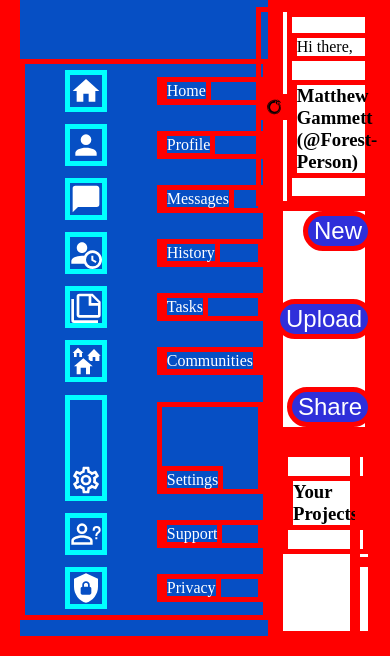
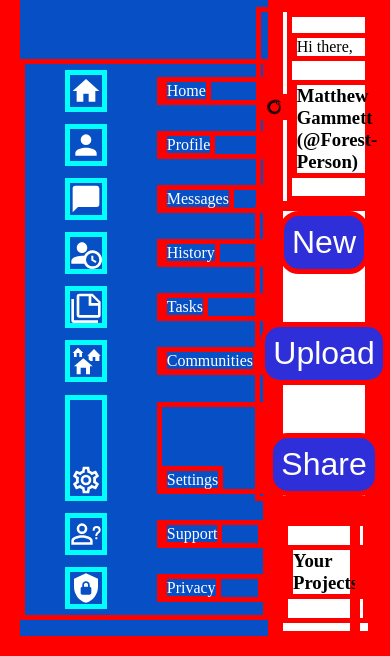
Before and after one commit to Forest-Person/Admin-Dashboard, a plain HTML site: page index.html in a window 390 px wide. Shown: the part 218-874 px from the top of the page. Drawn offline with Linux system fonts and the light colour scheme.

Commit message:
Add new-upload-share-buttons class to media query for smaller screens. Set the justify-content to center when these conditions are met of the small screen.

```diff
--- a/style.css
+++ b/style.css
@@ -195,7 +195,7 @@ input {
     display: flex;
     gap:3rem;
     justify-content: flex-end;
-    flex-wrap: wrap;
+   flex-wrap: wrap;
 }
 
 
@@ -203,10 +203,12 @@ input {
 
 .new-Upload-Share-Buttons button {
 
-    font-size:1.5rem;
+    font-size:2rem;
     background-color: rgb(47, 47, 218);
     color: white;
     border-radius: 20px;
+    padding: .5rem;
+
 
 
 
@@ -233,8 +235,9 @@ input {
 @media screen and (max-width:990px) {
     .headerBottom {
       display: flex;
+
       flex-direction: column;
-      justify-content: center;
+      justify-content: flex-start;
 
 
     }
@@ -243,4 +246,13 @@ input {
         display: flex;
         flex-direction: column;
     }
+
+    .new-Upload-Share-Buttons {
+
+        display: flex;
+        gap:3rem;
+        justify-content: center;
+       flex-wrap: wrap;
+    }
+
   }
```
